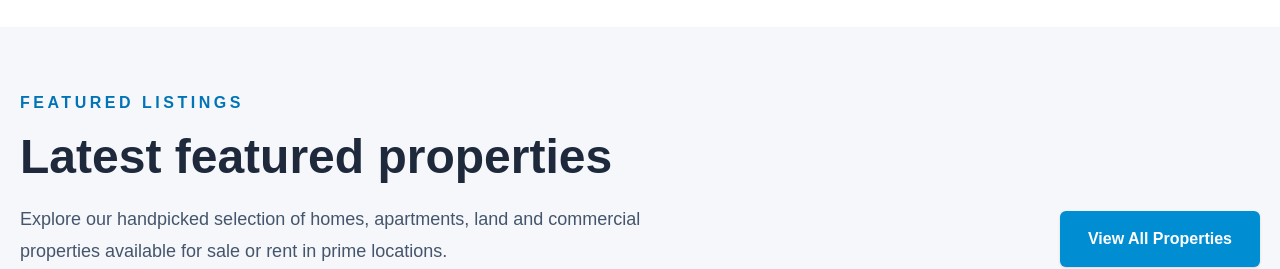
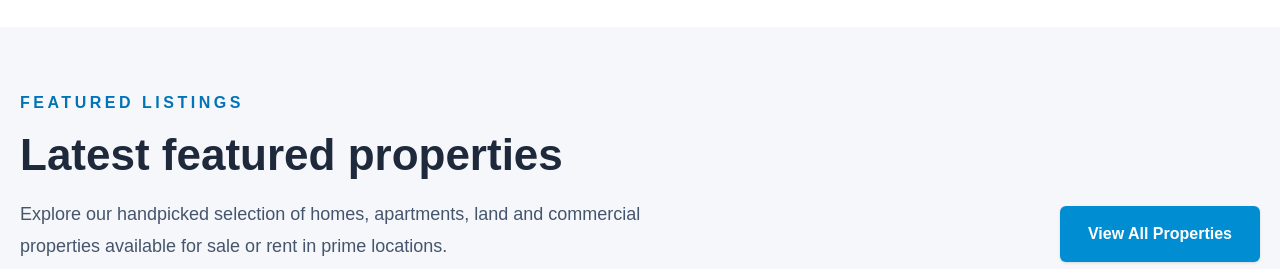
Before and after one commit to brianmichaelu/brightnest-realty, a Next.js app: page / in a window 1280 px wide. Shown: the part 1480-1749 px from the top of the page. Built offline with nearby package versions, Linux system fonts and the light colour scheme.

Commit message:
Update heading size for Featured Properties section

```diff
--- a/components/FeaturedProperties.tsx
+++ b/components/FeaturedProperties.tsx
@@ -14,7 +14,7 @@ export default function FeaturedProperties() {
               Featured Listings
             </p>
 
-            <h2 className="mt-3 text-4xl font-black leading-tight text-[#1E293B] md:text-5xl">
+            <h2 className="mt-3 text-4xl font-black leading-tight text-[#1E293B] md:text-[44px]">
               Latest featured properties
             </h2>
 
```
